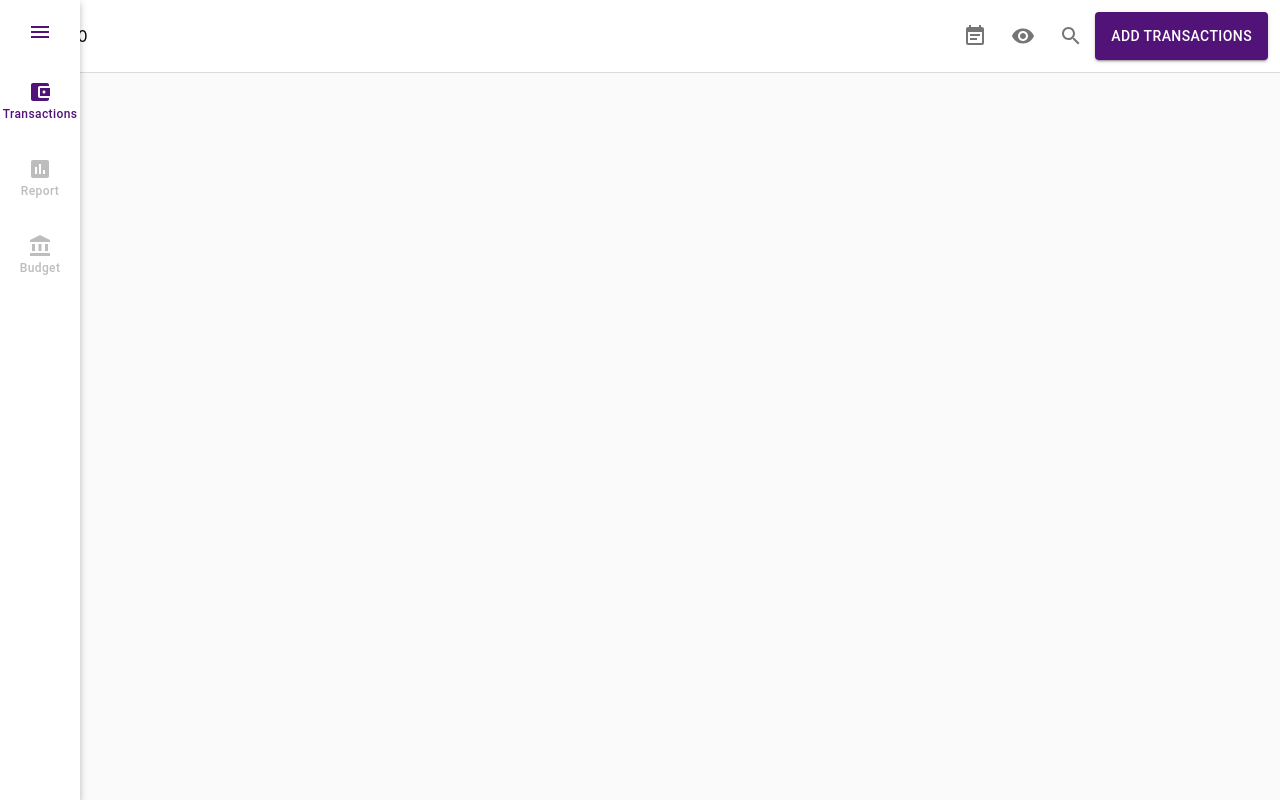
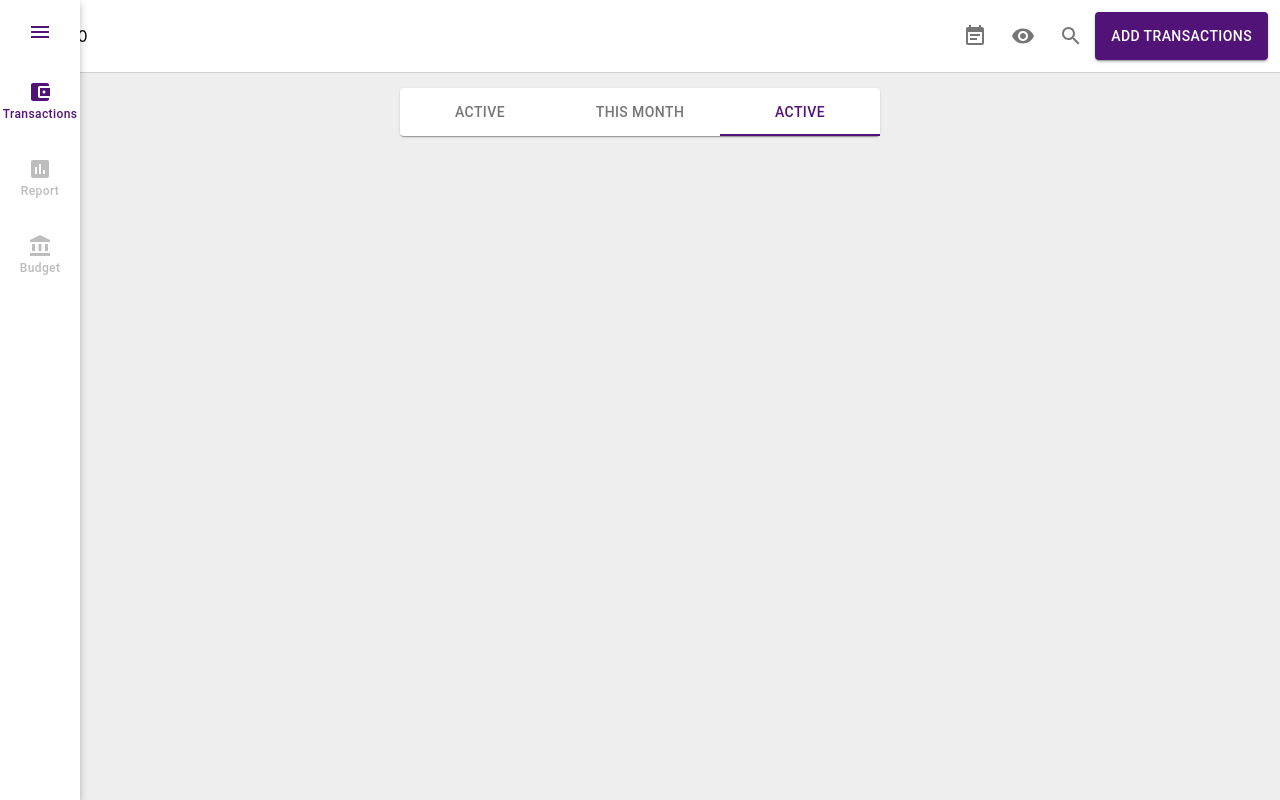
Before and after one commit to nvdai2401/react-typescript, a React (Create React App) app: page / in a window 1280 px wide. Built offline with nearby package versions, Linux system fonts and the light colour scheme.

Commit message:
develop tab bar for Transactions page

```diff
--- a/src/index.css
+++ b/src/index.css
@@ -1,3 +1,9 @@
+* {
+  margin: 0;
+  padding: 0;
+  box-sizing: border-box;
+}
+
 body {
   margin: 0;
   font-family: -apple-system, BlinkMacSystemFont, 'Segoe UI', 'Roboto', 'Oxygen',
@@ -5,7 +11,7 @@ body {
     sans-serif;
   -webkit-font-smoothing: antialiased;
   -moz-osx-font-smoothing: grayscale;
-  background-color: #fafafa;
+  background-color: #eeeeee;
 }
 
 code {
--- a/src/views/Transactions/Transactions.tsx
+++ b/src/views/Transactions/Transactions.tsx
@@ -1,11 +1,52 @@
-import React from 'react'
+import React, { useState } from 'react'
+import { Grid, Button, Tabs, Tab, Paper } from '@material-ui/core'
+
+import { makeStyles } from '@material-ui/core/styles'
+
+const useStyles = makeStyles((theme) => ({
+  root: {
+    width: '100vw',
+    position: 'absolute',
+    left: 0,
+    top: 72,
+    display: 'flex',
+    flexDirection: 'column',
+    alignItems: 'center',
+    marginTop: theme.spacing(2),
+  },
+  [theme.breakpoints.up('md')]: {},
+}))
 
 export interface Props {
-  name: string
+  name?: string
 }
 
 const Transactions: React.FC<Props> = () => {
-  return <div>Transactions</div>
+  const classes = useStyles()
+  const [value, setValue] = useState(2)
+
+  const handleChange = (newValue: any) => {
+    setValue(newValue)
+  }
+  return (
+    <div className={classes.root}>
+      <Grid>
+        <Paper>
+          <Tabs
+            value={value}
+            indicatorColor="primary"
+            textColor="primary"
+            onChange={handleChange}
+            aria-label="disabled tabs example"
+          >
+            <Tab label="Active" />
+            <Tab label="This month" />
+            <Tab label="Active" />
+          </Tabs>
+        </Paper>
+      </Grid>
+    </div>
+  )
 }
 
 export default Transactions
--- a/src/views/components/ToolBar/ToolBar.tsx
+++ b/src/views/components/ToolBar/ToolBar.tsx
@@ -1,11 +1,9 @@
 import React from 'react'
-import clsx from 'clsx'
-import { Grid, Box, Button, IconButton } from '@material-ui/core'
+import { Grid, Button, IconButton } from '@material-ui/core'
 import EventNoteIcon from '@material-ui/icons/EventNote'
 import SearchIcon from '@material-ui/icons/Search'
 import VisibilityIcon from '@material-ui/icons/Visibility'
 import MoreVertIcon from '@material-ui/icons/MoreVert'
-import NotificationsIcon from '@material-ui/icons/Notifications'
 
 import { makeStyles } from '@material-ui/core/styles'
 
@@ -39,16 +37,9 @@ const useStyles = makeStyles((theme) => ({
   },
 }))
 
-interface ToolBarProps {
-  // styles: any
-  // title: string
-  // icon?: JSX.Element
-  // handleOnClick: () => void
-}
+const ToolBar: React.FC = () => {
+  const classes = useStyles()
 
-const ToolBar: React.FC<ToolBarProps> = (props: ToolBarProps) => {
-  // const { title, styles, icon, handleOnClick } = props
-  const classes = useStyles()
   return (
     <Grid container justify="space-between" className={classes.root}>
       <Grid item xs={5} className={classes.item__total}>
```
